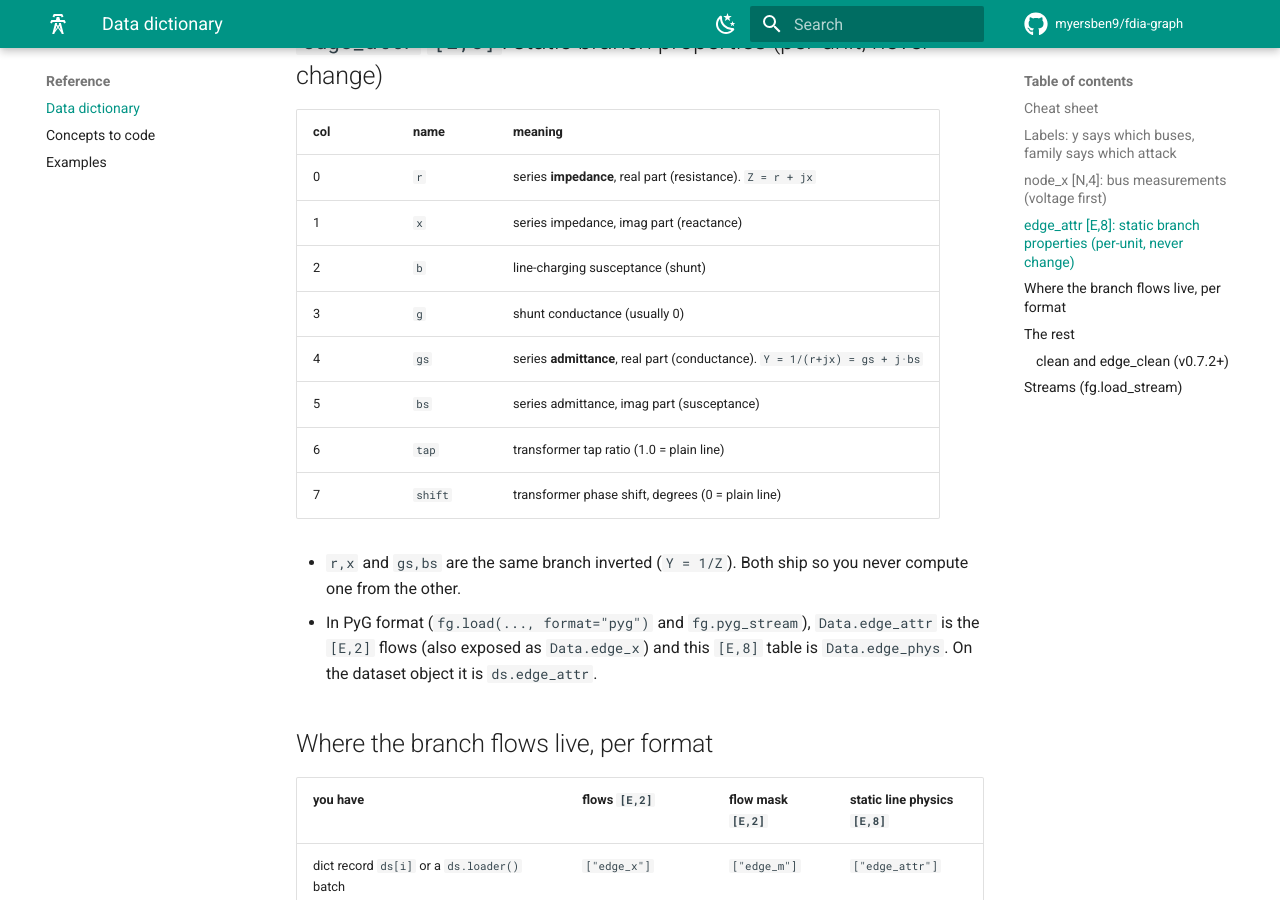
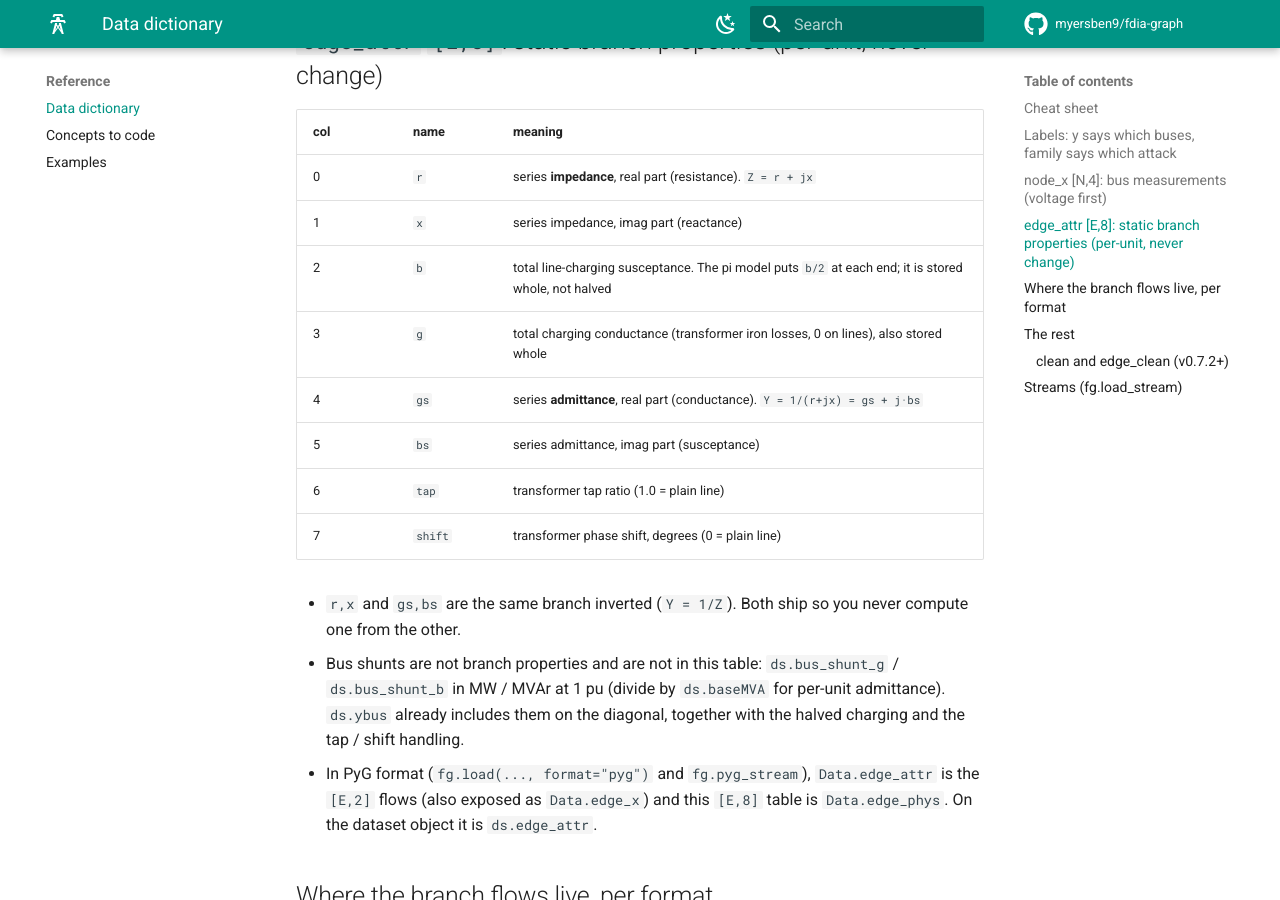
Before and after one commit to myersben9/fdia-graph, an MkDocs documentation site: the page built from docs/reference/DATA_DICTIONARY.md, in a window 1280 px wide and 900 px high, scrolled down 2322 px. Built offline with MkDocs 1.6.1 and Material for MkDocs 9.7.7, drawn with Linux system fonts in a browser that asks for light colours; comment, search, counter and statistics services are not loaded.

Commit message:
Data dictionary: charging b/g stored whole, bus shunts and what ds.ybus includes (#57)
edge_attr b and g are the whole charging (the pi model halves them per end); bus shunts are ds.bus_shunt_g/b and are included in ds.ybus.

```diff
--- a/docs/reference/DATA_DICTIONARY.md
+++ b/docs/reference/DATA_DICTIONARY.md
@@ -61,14 +61,17 @@ Sign of `P_inj`/`Q_inj`: `+` = net consumption (load), `−` = net injection (ge
 |-----|------|---------|
 | 0 | `r` | series **impedance**, real part (resistance). `Z = r + jx` |
 | 1 | `x` | series impedance, imag part (reactance) |
-| 2 | `b` | line-charging susceptance (shunt) |
-| 3 | `g` | shunt conductance (usually 0) |
+| 2 | `b` | total line-charging susceptance. The pi model puts `b/2` at each end; it is stored whole, not halved |
+| 3 | `g` | total charging conductance (transformer iron losses, 0 on lines), also stored whole |
 | 4 | `gs` | series **admittance**, real part (conductance). `Y = 1/(r+jx) = gs + j·bs` |
 | 5 | `bs` | series admittance, imag part (susceptance) |
 | 6 | `tap` | transformer tap ratio (1.0 = plain line) |
 | 7 | `shift` | transformer phase shift, degrees (0 = plain line) |
 
 - `r,x` and `gs,bs` are the same branch inverted (`Y = 1/Z`). Both ship so you never compute one from the other.
+- Bus shunts are not branch properties and are not in this table: `ds.bus_shunt_g` / `ds.bus_shunt_b` in
+  MW / MVAr at 1 pu (divide by `ds.baseMVA` for per-unit admittance). `ds.ybus` already includes them on
+  the diagonal, together with the halved charging and the tap / shift handling.
 - In PyG format (`fg.load(..., format="pyg")` and `fg.pyg_stream`), `Data.edge_attr` is the `[E,2]` flows
   (also exposed as `Data.edge_x`) and this `[E,8]` table is `Data.edge_phys`. On the dataset object it is `ds.edge_attr`.
 
```
